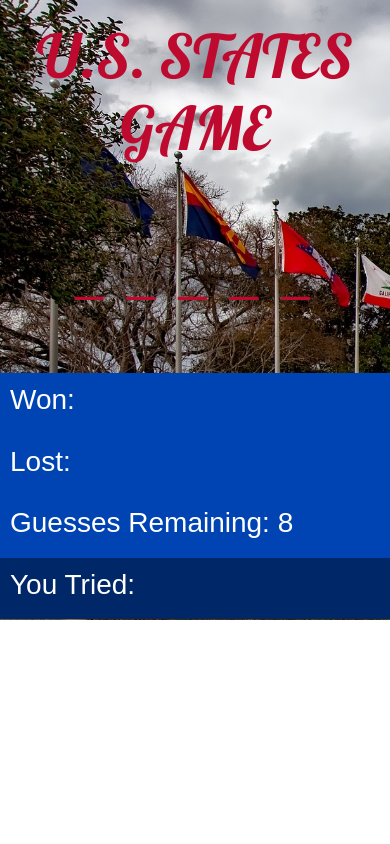
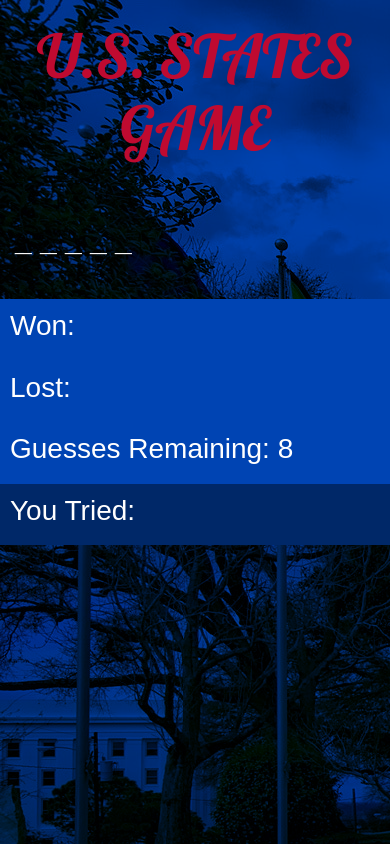
Before and after one commit to BillySterling/Word-Guess-Game, a plain HTML site: page index.html in a window 390 px wide. Drawn offline with nearby package versions, Linux system fonts and the light colour scheme.

Commit message:
css updates & mobile display

```diff
--- a/assets/css/style.css
+++ b/assets/css/style.css
@@ -1,9 +1,9 @@
 .background {
 	background-image: url("../images/administration-american-architecture.jpg");
-	background-size: cover;
-	background-repeat: no-repeat;
+	background-size: auto;
+    background-repeat: no-repeat;
+	background-color: #0044b3;
 }
-
 h1{
 	font-family: "Lobster", serif;;
 	color:#BF0A30;
@@ -11,14 +11,12 @@ h1{
 	margin-top:20px;
 	margin-bottom:15px;
 }
-
 .start{
     color: #ffffff;
     margin-top:140px;
     font-family: 'Arial', 'Helvetica Neue', Helvetica, sans-serif;
     font-size: 50px;
 }
-
 #random-state {
 	text-align: center;
 	margin-top: 40px;
@@ -27,9 +25,9 @@ h1{
     letter-spacing: 5px;
     font-family: 'Arial', 'Helvetica Neue', Helvetica, sans-serif;
     font-size: 50px;
+    font-weight: bolder;
     white-space: pre;
 }
-
 .stats{
 	background-color: #0044b3;
 	padding:50px;
@@ -46,10 +44,16 @@ h1{
 
 /* mobile device responsive*/
 @media screen and (max-width: 640px) {
+	.container {
+		max-width: 600px;
+    }
+    .background {
+        background-blend-mode: multiply;
+    }
     h1{
         font-size:60px;
     }
-    #wins, #losses, #guesses, #letters {
+    #wins, #losses, #guesses, #letters, #random-state {
     	text-align: left;
     }
     .start{
@@ -64,4 +68,11 @@ h1{
         background-color: #002868;
         padding:10px;
     }
+    #random-state {
+        margin-top: 20px;
+        margin-bottom: 40px;
+        letter-spacing: normal;
+        color: #ffffff;
+        font-size: 30px;
+    }
 }
--- a/assets/javascript/game.js
+++ b/assets/javascript/game.js
@@ -36,8 +36,8 @@ $(document).ready(function() {
             document.getElementById("guesses").innerHTML = "Guesses Remaining: "+ guessesCount;
 
             // clear the start instructions after game starts
-            var dispInstructions = document.getElementById("instructions");
-            dispInstructions.style.display="none";
+//            var dispInstructions = document.getElementById("instructions");
+//           dispInstructions.style.display="none";
 
             // Chooses random state from category
             state = stateName[Math.floor(Math.random() * stateName.length)];
@@ -68,9 +68,10 @@ $(document).ready(function() {
                     if (positions[i] == "_") {
                         positions[i] = keyword;
                         document.getElementById("random-state").innerHTML = positions.join(" ");
+                        document.getElementById("letters").innerHTML = "You Tried: " + lettersGuessed ;
                     }
                      else {
-                        alert("You have already select letter " + keyword);
+                        document.getElementById("letters").innerHTML = "You Have Already Selected Letter " + keyword ;
                         guessesCount--;
                         document.getElementById("guesses").innerHTML = "Guesses Remaining: "+ guessesCount;
                         return;
@@ -101,9 +102,9 @@ $(document).ready(function() {
 
         document.onkeyup = function(event) {
 
-            if(!gameRunning){
-                startGame();
-            }
+        //    if(!gameRunning){
+        //        startGame();
+        //    }
             var keyword = String.fromCharCode(event.keyCode).toUpperCase();
             var isValidLetter = validLetter.indexOf(keyword);
 
--- a/index.html
+++ b/index.html
@@ -47,12 +47,12 @@
                 </div>
             </div>
 
-            <div class="row">
+<!--            <div class="row">
                 <div class="col-md-12" >
                     <h2 id= "instructions" class="start text-center">Begin Selecting Letters to Start</h2>
                 </div>
             </div>
-
+-->
         </div>
 
     <script src="https://code.jquery.com/jquery-3.3.1.slim.min.js" integrity="sha384-q8i/X+965DzO0rT7abK41JStQIAqVgRVzpbzo5smXKp4YfRvH+8abtTE1Pi6jizo" crossorigin="anonymous"></script>
```
